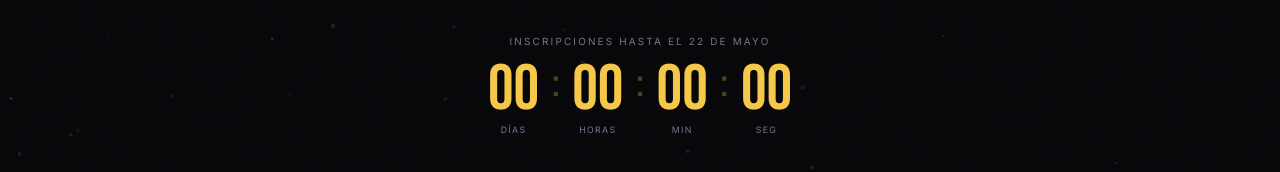
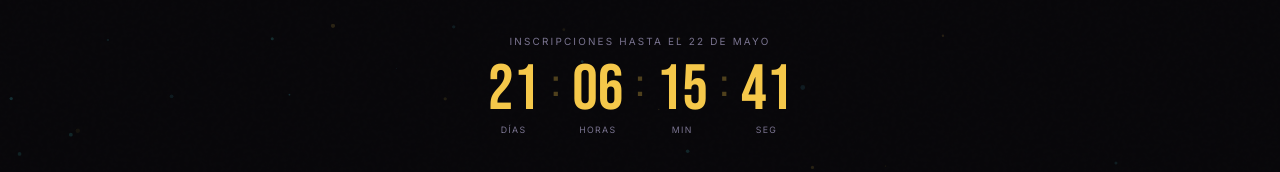
Before and after one commit to Masesora/gympolopcena, a plain HTML site: page index.html in a window 1280 px wide. Shown: the part 614-786 px from the top of the page. Drawn offline with nearby package versions, Linux system fonts and the light colour scheme; a web font is replaced by a local one.

Commit message:
Add files via upload

```diff
--- a/index.html
+++ b/index.html
@@ -732,7 +732,8 @@ footer{
 // ══ CONFIG ══════════════════════════════════════════
 const CFG = {
   FORM_OPEN: true,   // ← pon false para cerrar manualmente
-  DEADLINE:  new Date('2025-05-22T23:59:59+02:00'),
+  DEADLINE:  new Date('2026-05-22T23:59:59+02:00'),
+  EVENT_DATE: new Date('2026-05-29T20:00:00+02:00'),
   MSG_OK:    "¡Apuntado/a! Te esperamos el jueves 29 🥂",
   MSG_ERR:   "Algo salió mal. Inténtalo de nuevo o escríbenos directamente."
 };
@@ -776,7 +777,7 @@ applyFormState();
 
 // ══ COUNTDOWN ══════════════════════════════════════
 function tick(){
-  const diff = CFG.DEADLINE - new Date();
+  const diff = CFG.EVENT_DATE - new Date();
   if(diff<=0){
     document.getElementById('heroCountdown').style.opacity='.3';
     ['cdD','cdH','cdM','cdS'].forEach(id=>document.getElementById(id).textContent='00');
```
